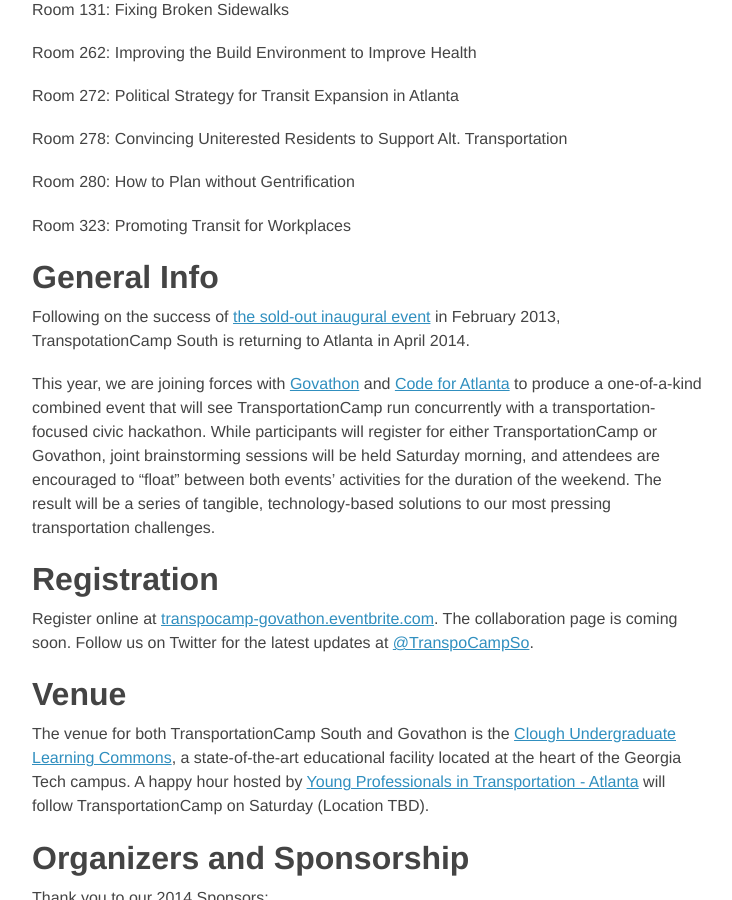
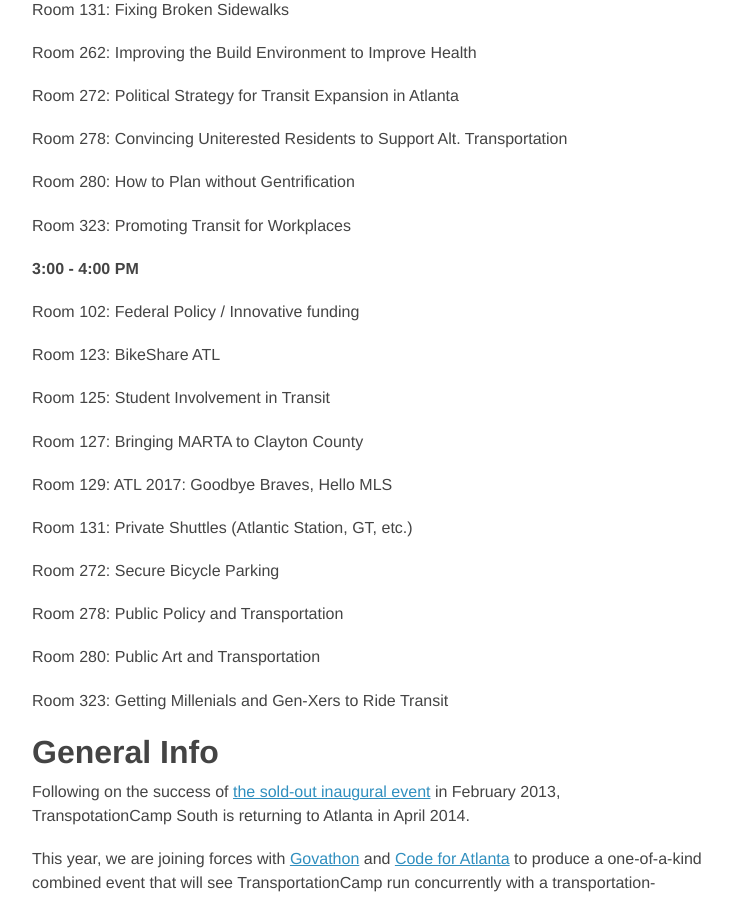
Before and after one commit to transpocamp/transportationcamp.org, a Jekyll site: the page built from events/south-2014/index.markdown, in a window 1280 px wide and 900 px high, scrolled down 1671 px. Shown: the whole window, without its empty margins (272-1004 px from the left). Built offline with Jekyll 4.4.1, drawn with Linux system fonts in a browser that asks for light colours; nearby versions of some CDN libraries; Markdown is read by kramdown in place of the engine named in the settings.

Commit message:
tc south live schedule update

```diff
--- a/events/south-2014/index.markdown
+++ b/events/south-2014/index.markdown
@@ -82,6 +82,30 @@
 
 Room 323: Promoting Transit for Workplaces
 
+
+**3:00 - 4:00 PM**
+
+Room 102: Federal Policy / Innovative funding
+
+Room 123: BikeShare ATL
+
+Room 125: Student Involvement in Transit
+
+Room 127: Bringing MARTA to Clayton County
+
+Room 129: ATL 2017: Goodbye Braves, Hello MLS
+
+Room 131: Private Shuttles (Atlantic Station, GT, etc.)
+
+Room 272: Secure Bicycle Parking
+
+Room 278: Public Policy and Transportation
+
+Room 280: Public Art and Transportation
+
+Room 323: Getting Millenials and Gen-Xers to Ride Transit
+
+
 ## General Info
 
 Following on the success of [the sold-out inaugural event](http://clatl.com/freshloaf/archives/2013/02/13/transportationcamp-south-is-a-wonks-heaven) in February 2013, TranspotationCamp South is returning to Atlanta in April 2014.
```
